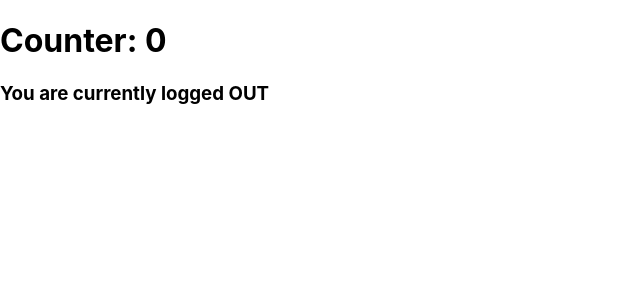
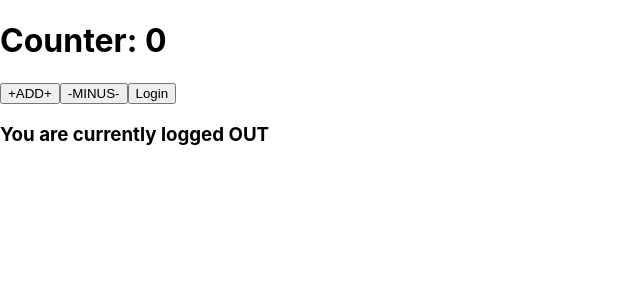
Before and after one commit to stamiesie/redux-practice, a React (Create React App) app: page / in a window 1280 px wide. Shown: the top 300 px of the page, without its empty margins (0-640 px from the left). Built offline with nearby package versions, Linux system fonts and the light colour scheme.

Commit message:
add log status button to isLogged conditional

```diff
--- a/src/App.js
+++ b/src/App.js
@@ -1,16 +1,27 @@
+/* eslint-disable react/button-has-type */
 import React from 'react';
-import { useSelector } from 'react-redux';
+import { useSelector, useDispatch } from 'react-redux';
+import { increment, decrement, loggedStatus } from './actions';
 
 function App() {
   const counter = useSelector((state) => state.counter);
   const isLogged = useSelector((state) => state.isLogged);
+  const dispatch = useDispatch();
   return (
     <div className="App">
       <h1>Counter: {counter}</h1>
+      <button onClick={() => dispatch(increment())}>+ADD+</button>
+      <button onClick={() => dispatch(decrement())}>-MINUS-</button>
       {isLogged ? (
-        <h3>You are currently logged IN</h3>
+        <>
+          <button onClick={() => dispatch(loggedStatus())}>Logout</button>
+          <h3>You are currently logged IN</h3>
+        </>
       ) : (
-        <h3>You are currently logged OUT</h3>
+        <>
+          <button onClick={() => dispatch(loggedStatus())}>Login</button>
+          <h3>You are currently logged OUT</h3>
+        </>
       )}
     </div>
   );
--- /dev/null
+++ b/src/actions/index.js
@@ -0,0 +1,11 @@
+export const increment = () => ({
+  type: 'INCREMENT',
+});
+
+export const decrement = () => ({
+  type: 'DECREMENT',
+});
+
+export const loggedStatus = () => ({
+  type: 'SIGN_IN',
+});
```
